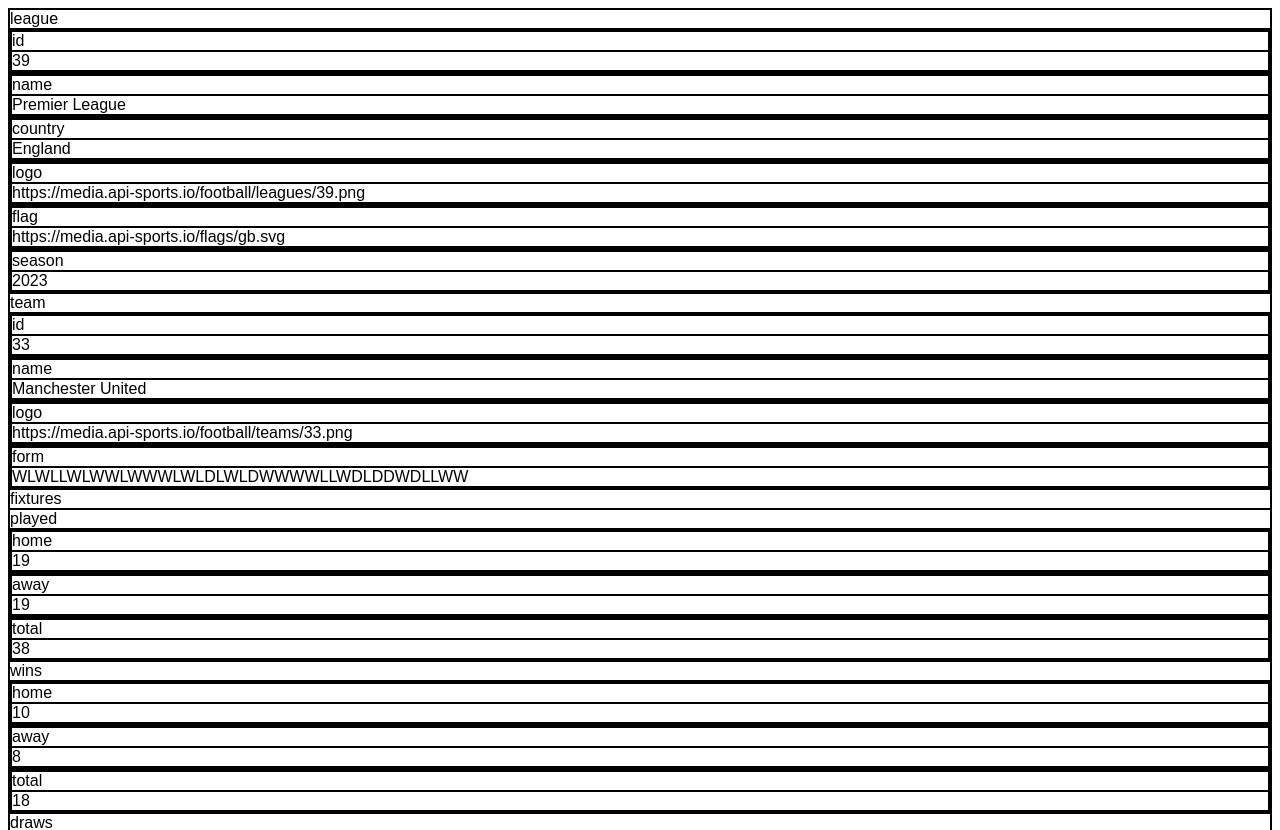
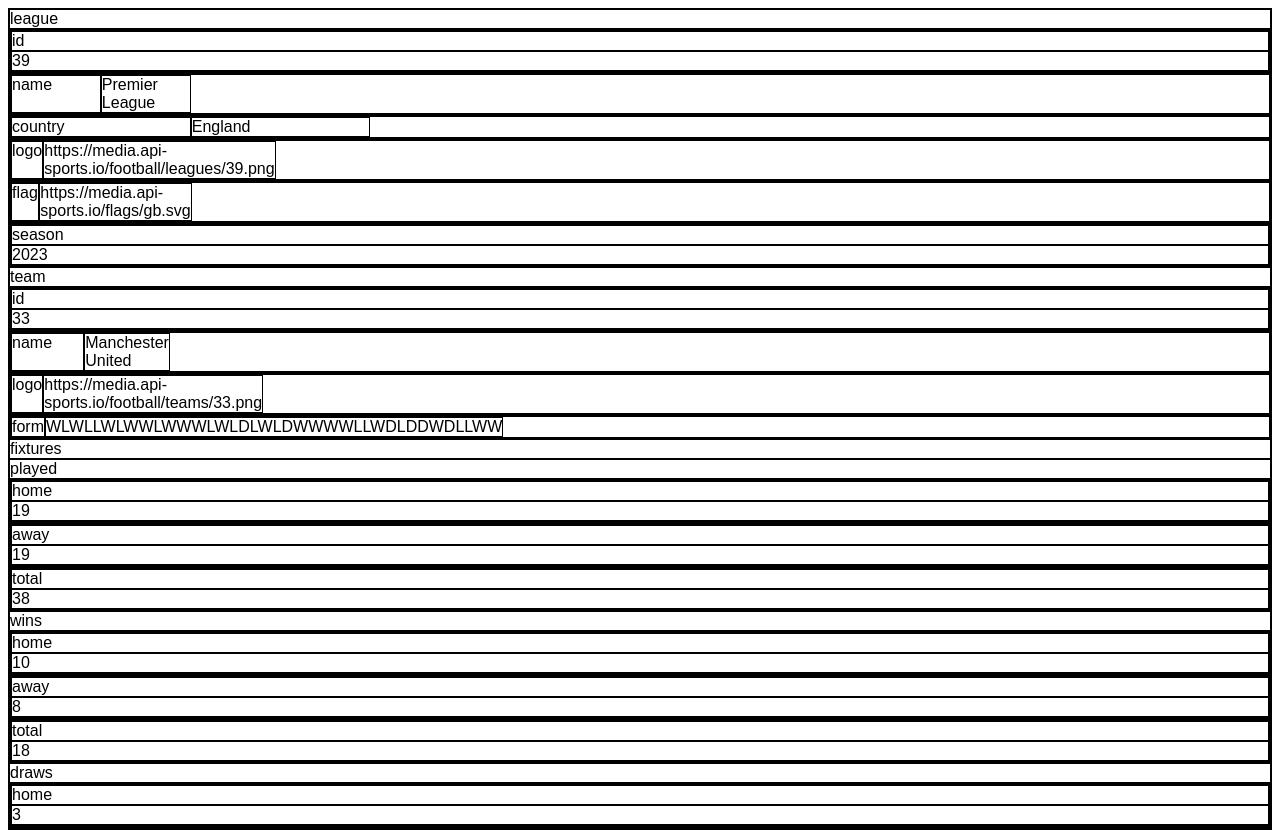
Before and after one commit to andyygit/fb-api-football, a website: page local/index.html in a window 1280 px wide. Shown: the top 830 px of the page. Drawn offline with Linux system fonts and the light colour scheme.

Commit message:
Add files via upload

```diff
--- a/local/index.html
+++ b/local/index.html
@@ -50,7 +50,7 @@
             //style
             gridContainer.style.display = 'grid';
             let count = Object.keys(target[prop]).length;
-            gridContainer.style['grid-template-columns'] = `repeat(${count}), 1fr`;
+            gridContainer.style.gridTemplateColumns = `repeat(${count}, 1fr)`;
             //endstyle
             let cell = document.createElement('div');
             cell.innerHTML = `${prop}`;
```
